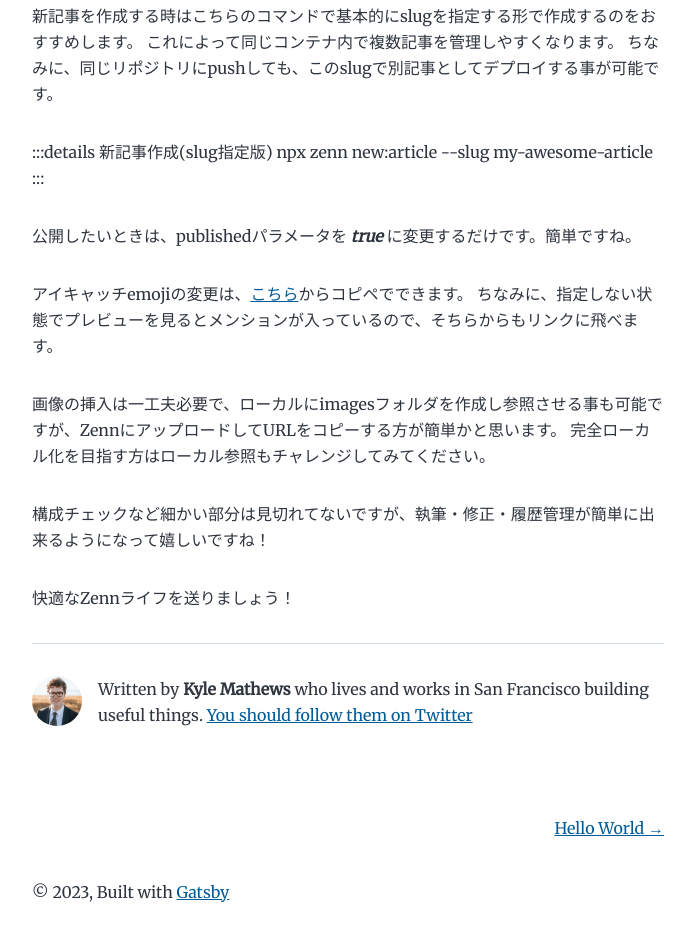
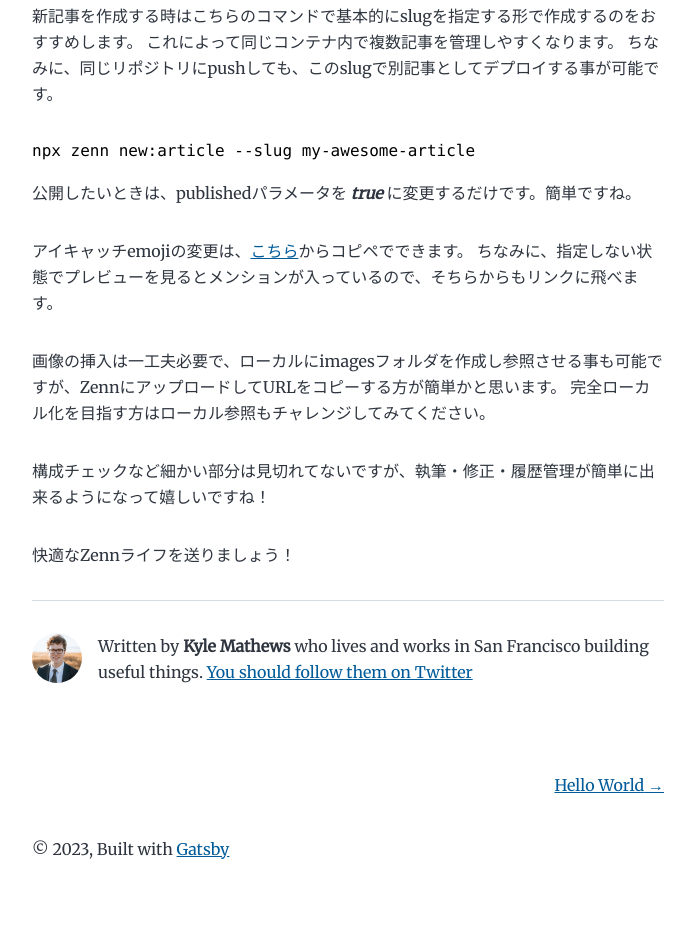
Before and after one commit to nnydtmg/cloudflare-gatsby-blog, a Gatsby site: page /preview/article/ in a window 1280 px wide. Shown: the part 781-1717 px from the top of the page, without its empty margins (292-985 px from the left). Built offline with nearby package versions, Linux system fonts and the light colour scheme; Gatsby itself is replaced by a stand-in of ours; some packages are replaced by stand-ins of ours; code samples lack their colours.

Commit message:
Update preview/article.md at details.

````diff
--- a/content/blog/preview/article.md
+++ b/content/blog/preview/article.md
@@ -25,9 +25,9 @@ https://zenn.dev/roppi/articles/zenn-cli-textlint-in-docker
 これによって同じコンテナ内で複数記事を管理しやすくなります。
 ちなみに、同じリポジトリにpushしても、このslugで別記事としてデプロイする事が可能です。
 
-:::details 新記事作成(slug指定版)
+```bash:新記事作成(slug指定版)
 npx zenn new:article --slug my-awesome-article
-:::
+```
 
 公開したいときは、publishedパラメータを ***true*** に変更するだけです。簡単ですね。
 
````
